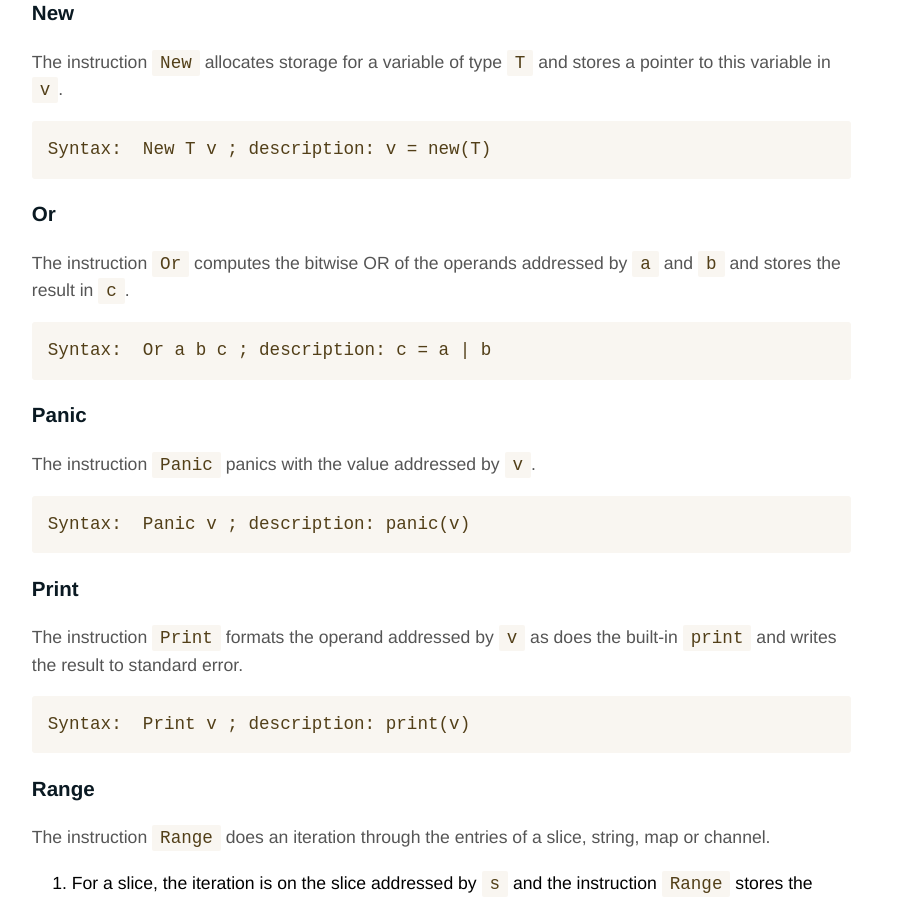
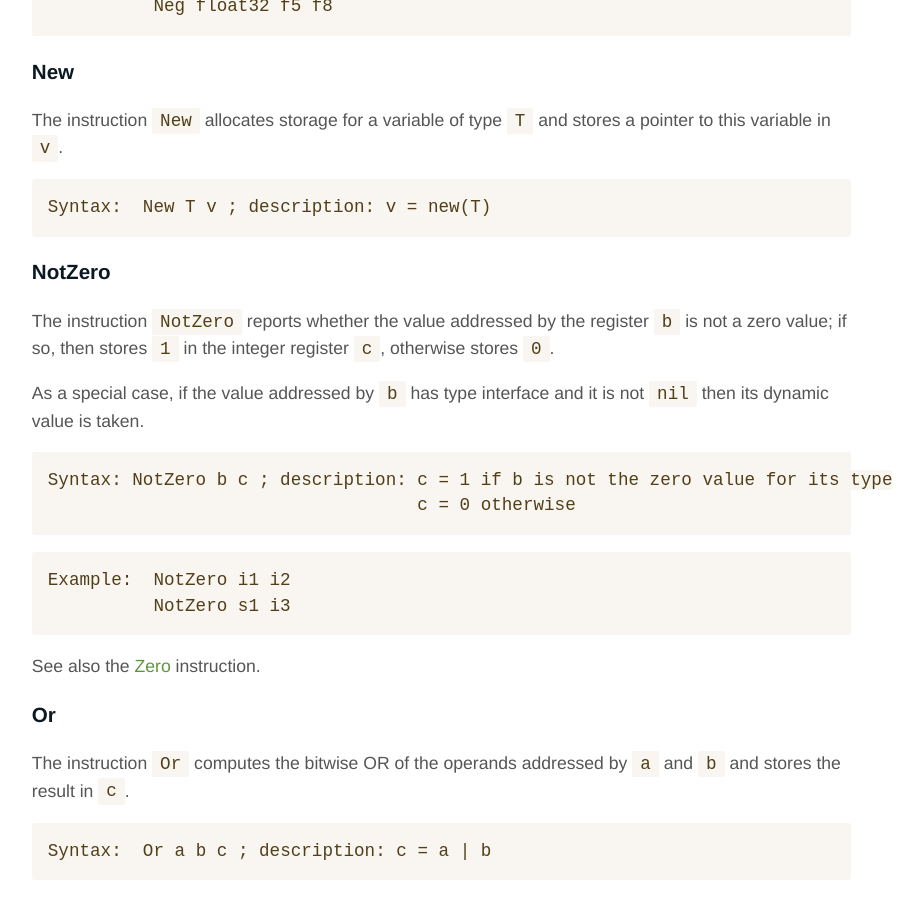
Before and after one commit to open2b/scriggo-site, a Jekyll site: the page built from doc/disassembler.md, in a window 1280 px wide and 900 px high, scrolled down 17764 px. Shown: the whole window, without its empty margins (314-1237 px from the left). Built offline with Jekyll 4.4.1, drawn with Linux system fonts in a browser that asks for light colours; some of the changed text lies outside the part shown.

Commit message:
Add instruction Zero and NotZero

````diff
--- a/doc/disassembler.md
+++ b/doc/disassembler.md
@@ -637,6 +637,25 @@
 Syntax:  New T v ; description: v = new(T)
 ```
 
+### NotZero
+
+The instruction `NotZero` reports whether the value addressed by the register `b` is not a zero value; if so, then stores `1` in the integer register `c`, otherwise stores `0`.
+
+As a special case, if the value addressed by `b` has type interface and it is
+not `nil` then its dynamic value is taken.
+
+```
+Syntax: NotZero b c ; description: c = 1 if b is not the zero value for its type
+                                   c = 0 otherwise
+```
+
+```
+Example:  NotZero i1 i2
+          NotZero s1 i3
+```
+
+See also the [Zero](#zero) instruction.
+
 ### Or
 
 The instruction `Or` computes the bitwise OR of the operands addressed by `a` and `b` and stores the result in `c`.
@@ -963,4 +982,23 @@
 Syntax:  Xor a b c ; description: c = a ^ b
 ```
 
+### Zero
+
+The instruction `Zero` reports whether the value addressed by the register `b` is a zero value; if so, then stores `1` in the integer register `c`, otherwise stores `0`.
+
+As a special case, if the value addressed by `b` has type interface and it is
+not `nil` then its dynamic value is taken.
+
+```
+Syntax: Zero b c ; description: c = 1 if b is the zero value for its type
+                                c = 0 otherwise
+```
+
+```
+Example:  Zero i1 i2
+          Zero s1 i3
+```
+
+See also the [NotZero](#notzero) instruction.
+
 {% endraw %}
````
